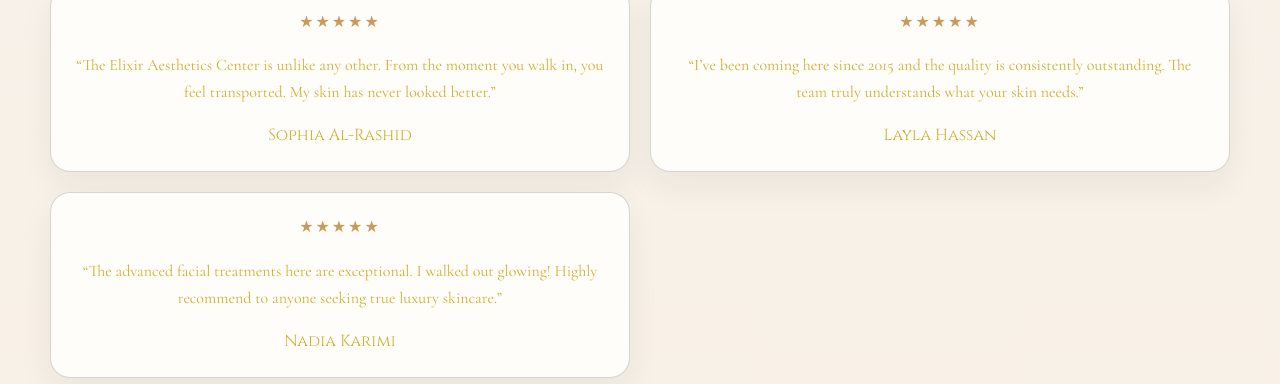
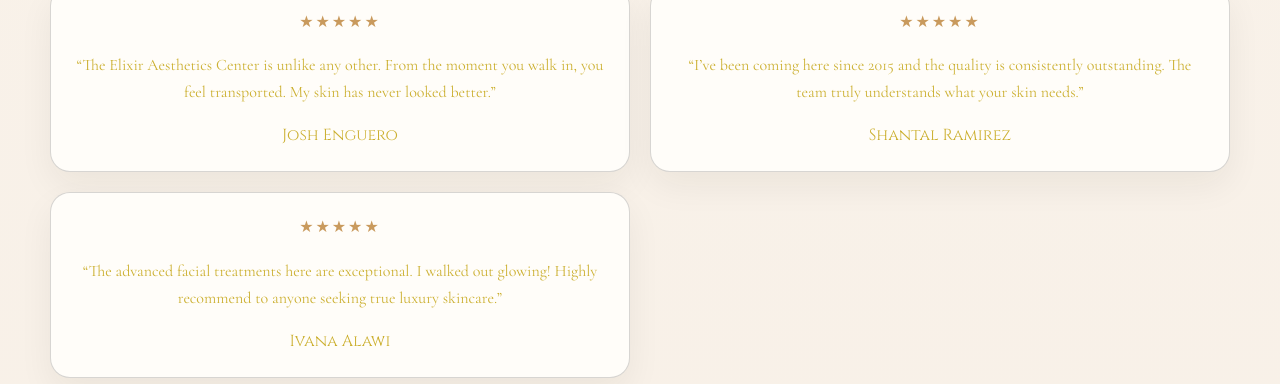
Before and after one commit to Arashi232/Elixir, a plain HTML site: page index.html in a window 1280 px wide. Shown: the part 4880-5264 px from the top of the page. Drawn offline with nearby package versions, Linux system fonts and the light colour scheme.

Commit message:
Update index.html

```diff
--- a/index.html
+++ b/index.html
@@ -516,17 +516,17 @@
             <article class="testimonial-card">
               <div class="stars">★★★★★</div>
               <p>“The Elixir Aesthetics Center is unlike any other. From the moment you walk in, you feel transported. My skin has never looked better.”</p>
-              <div class="person">Sophia Al-Rashid</div>
+              <div class="person">Josh Enguero</div>
             </article>
             <article class="testimonial-card">
               <div class="stars">★★★★★</div>
               <p>“I’ve been coming here since 2015 and the quality is consistently outstanding. The team truly understands what your skin needs.”</p>
-              <div class="person">Layla Hassan</div>
+              <div class="person">Shantal Ramirez</div>
             </article>
             <article class="testimonial-card">
               <div class="stars">★★★★★</div>
               <p>“The advanced facial treatments here are exceptional. I walked out glowing! Highly recommend to anyone seeking true luxury skincare.”</p>
-              <div class="person">Nadia Karimi</div>
+              <div class="person">Ivana Alawi</div>
             </article>
           </div>
         </div>
```
